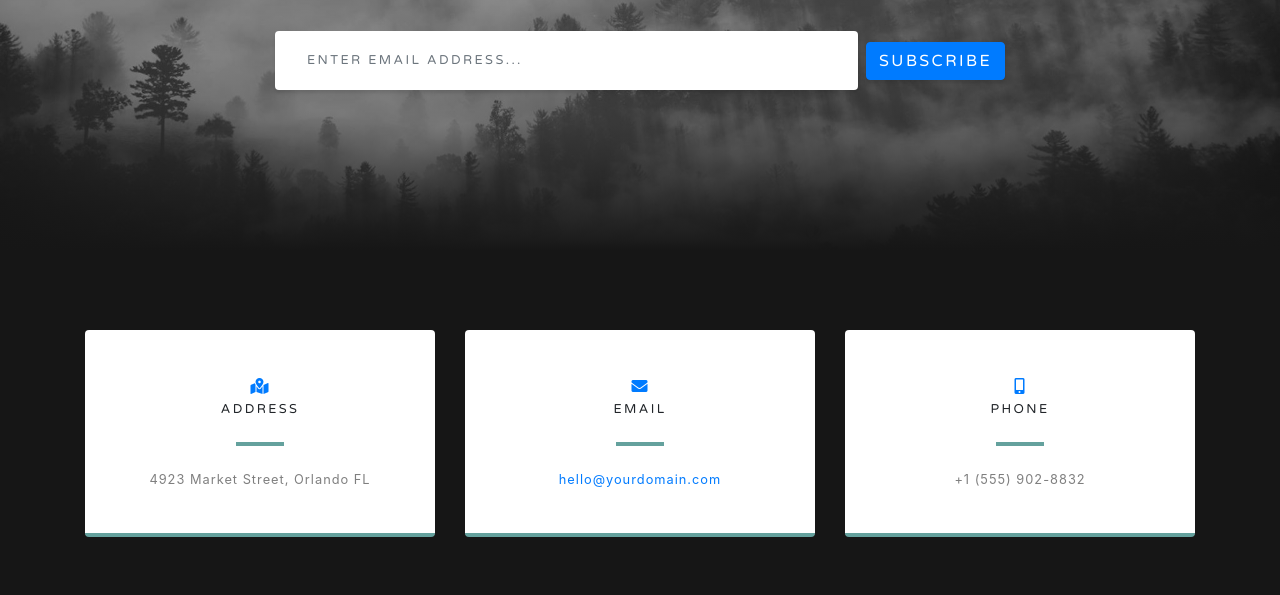
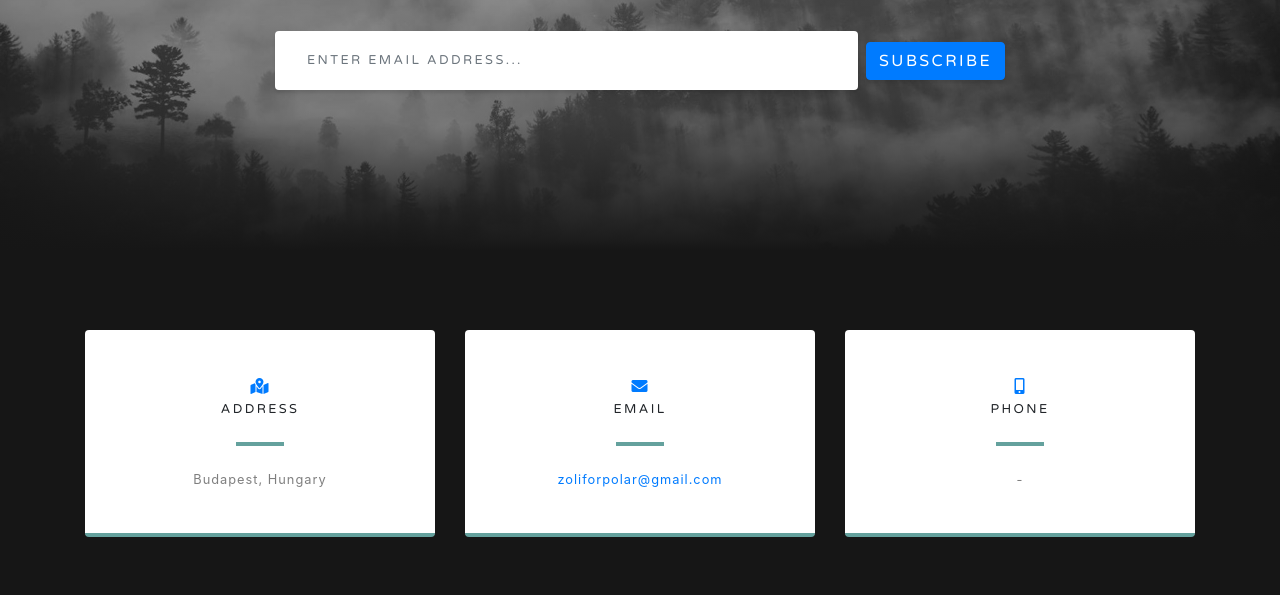
Before and after one commit to healthcarestats/zolitothearctic, a website with bundled scripts: page index.html in a window 1280 px wide. Shown: the part 3165-3760 px from the top of the page. Built offline with nearby package versions, Linux system fonts and the light colour scheme.

Commit message:
Update index.html

```diff
--- a/index.html
+++ b/index.html
@@ -227,7 +227,7 @@
               <i class="fas fa-map-marked-alt text-primary mb-2"></i>
               <h4 class="text-uppercase m-0">Address</h4>
               <hr class="my-4">
-              <div class="small text-black-50">4923 Market Street, Orlando FL</div>
+              <div class="small text-black-50">Budapest, Hungary</div>
             </div>
           </div>
         </div>
@@ -239,7 +239,7 @@
               <h4 class="text-uppercase m-0">Email</h4>
               <hr class="my-4">
               <div class="small text-black-50">
-                <a href="#">hello@yourdomain.com</a>
+                <a href="#">zoliforpolar@gmail.com</a>
               </div>
             </div>
           </div>
@@ -251,7 +251,7 @@
               <i class="fas fa-mobile-alt text-primary mb-2"></i>
               <h4 class="text-uppercase m-0">Phone</h4>
               <hr class="my-4">
-              <div class="small text-black-50">+1 (555) 902-8832</div>
+              <div class="small text-black-50">-</div>
             </div>
           </div>
         </div>
```
